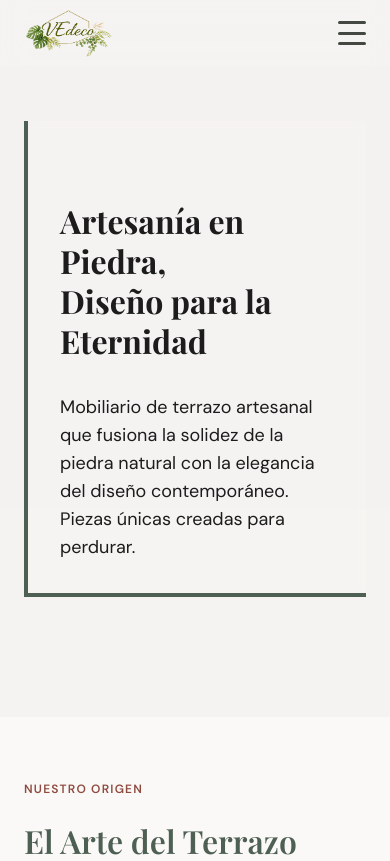
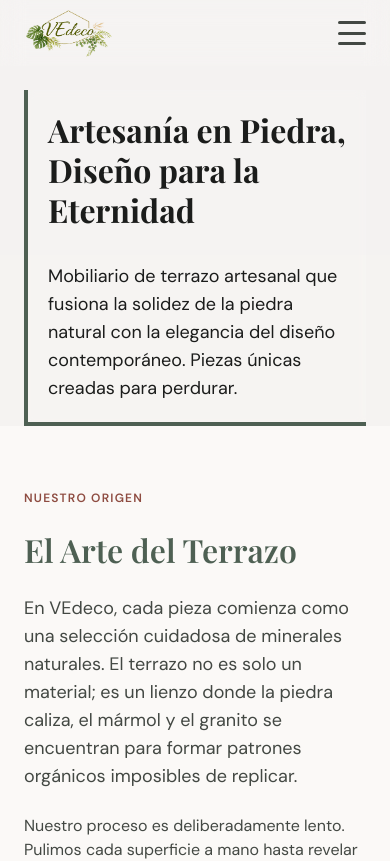
Before and after one commit to blom31/vedeco, a React (Vite) app: page / in a window 390 px wide. Shown: the top 861 px of the page. Built offline with nearby package versions, Linux system fonts and the light colour scheme.

Commit message:
ajustes hero en responsive

```diff
--- a/src/styles/_hero.scss
+++ b/src/styles/_hero.scss
@@ -2,16 +2,15 @@
 
 .hero {
   position: relative;
-  min-height: 90vh;
+  min-height: 100vh;
   display: flex;
   align-items: center;
   overflow: hidden;
   background-color: $surface-container;
 
-
-  @media (max-width: 767px) {
-    min-height: 50vh;
-  }
+   @media (max-width: 767px) {
+    min-height: 50%;
+   }
 
   &__bg {
     position: absolute;
@@ -19,9 +18,7 @@
     z-index: 0;
     width: 100%;
     height: 100%;
-     @media (max-width: 767px) {
-height: initial;
-    }
+
   }
 
   &__image {
@@ -31,10 +28,8 @@ height: initial;
     object-fit: cover;
     object-position: center;
 
-
-
      @media (max-width: 767px) {
-display: none;
+    display: none;
 
     }
   }
@@ -60,7 +55,7 @@ display: none;
     padding-right: $margin-mobile;
 
     @media (max-width: 767px) {
-      min-height: 85vh;
+      min-height: 50vh;
     }
 
     @media (min-width: 768px) {
@@ -85,16 +80,10 @@ display: none;
       margin-left: 0;
       background-color: rgba($background, 0.1);
       border-bottom: 4px solid $primary;
-      padding-top: 80px;
-      // margin-top: 60px;
-
-    }
-
-    @media (min-width: 768px) {
-      padding: 28px;
+      padding: 20px;
+      margin-top: 90px;
     }
   }
-
   &__title {
     font-family: $font-playfair;
     font-size: 32px;
```
